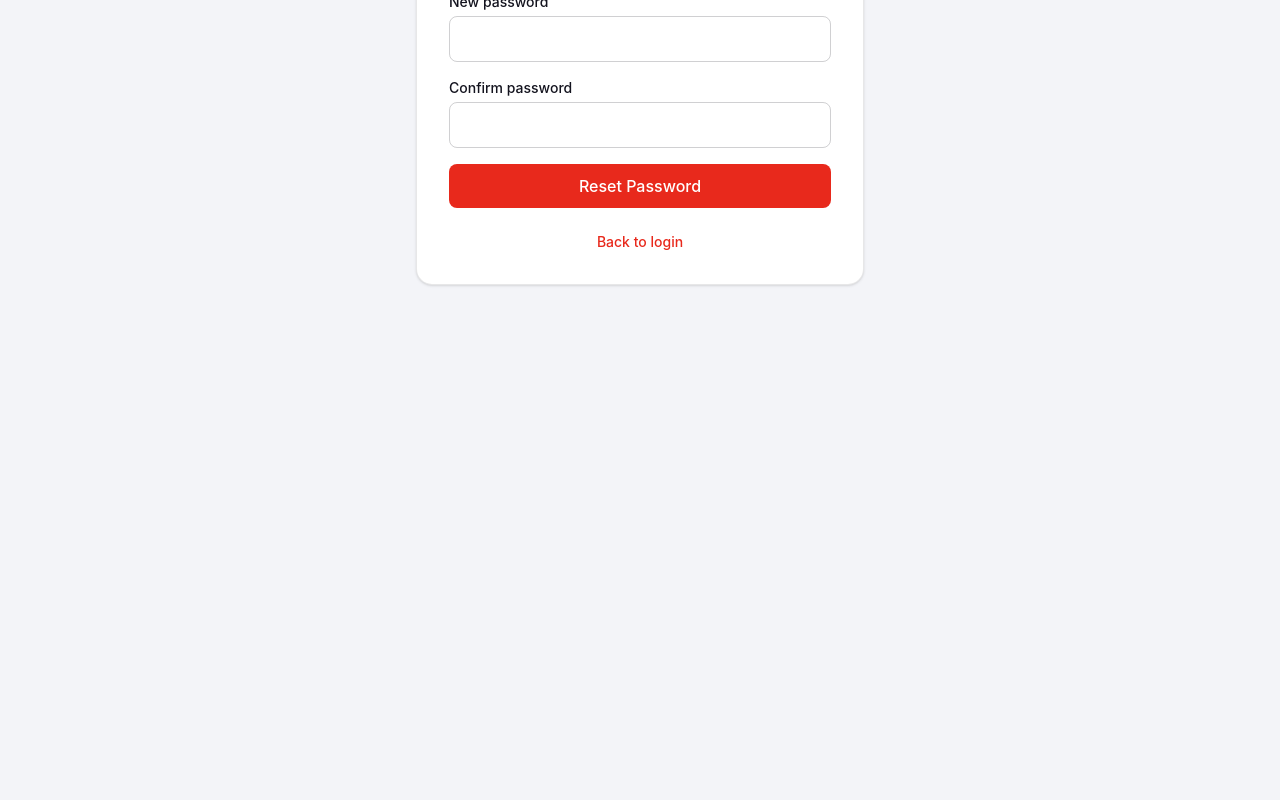
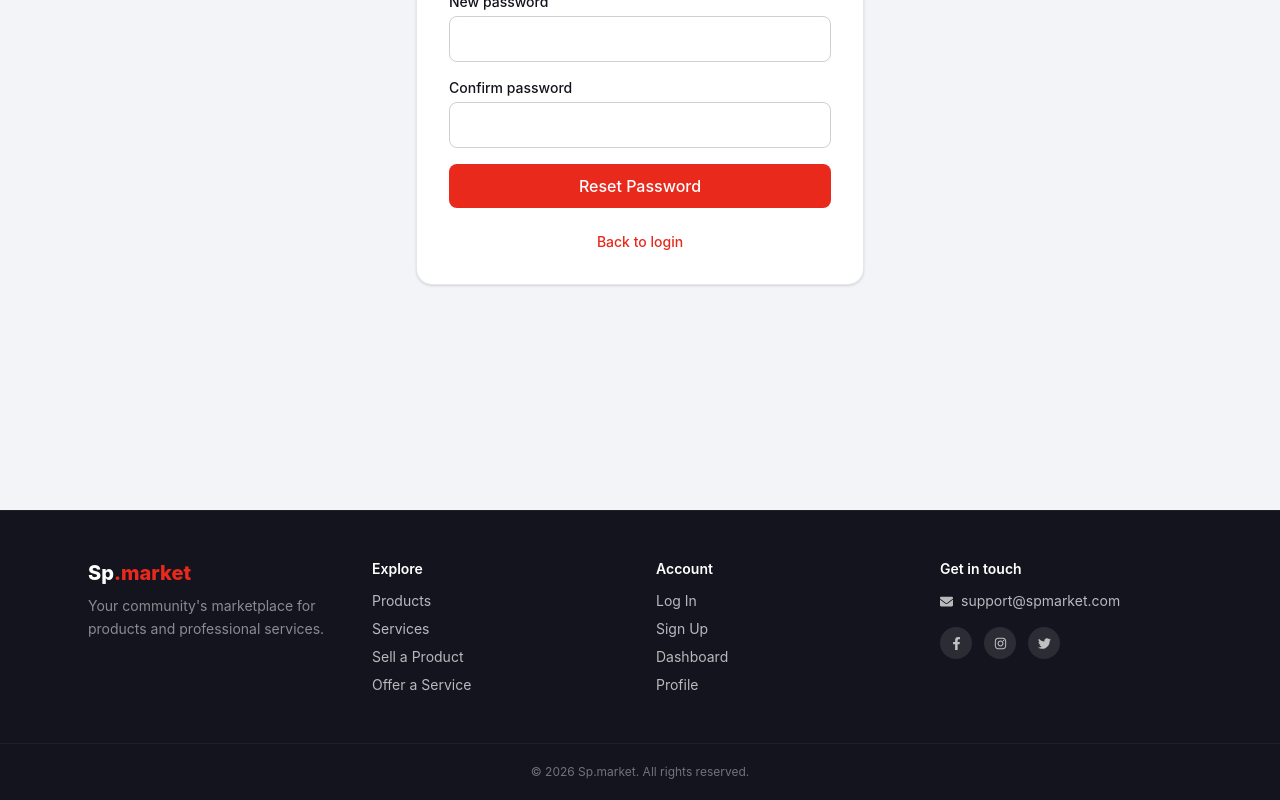
Before and after one commit to esharajpoot156-max/Sp_market, a React (Vite) app in the folder Sp_frontend/: page /reset-password/1 in a window 1280 px wide. Shown: the part 347-1147 px from the top of the page. Before the commit the page ends 800 px from the top, so only its background shows below. Built offline with nearby package versions, Linux system fonts and the light colour scheme; no server answers.

Commit message:
add footer

```diff
--- a/Sp_frontend/src/App.jsx
+++ b/Sp_frontend/src/App.jsx
@@ -28,7 +28,7 @@ import Profile from "./pages/Profile";
 import { ThemeProvider } from "./context/ThemeContext";
 import ForgotPassword from "./pages/ForgotPassword";
 import ResetPassword from "./pages/ResetPassword";
-
+import Footer from "./components/Footer";
 
 
 
@@ -69,6 +69,7 @@ function App() {
             <Route path="/reset-password/:token" element={<ResetPassword />} />
 
           </Routes>
+          <Footer />
         </BrowserRouter>
       </SocketProvider>
     </AuthProvider>
--- /dev/null
+++ b/Sp_frontend/src/components/Footer.jsx
@@ -0,0 +1,67 @@
+import { Link } from "react-router-dom";
+import { FaFacebookF, FaInstagram, FaTwitter, FaEnvelope } from "react-icons/fa";
+
+const Footer = () => {
+  return (
+    <footer className="bg-secondary dark:bg-[#14121A] text-white/70 border-t border-white/5 mt-16">
+      <div className="max-w-6xl mx-auto px-6 py-12 grid grid-cols-2 md:grid-cols-4 gap-8">
+        {/* Brand */}
+        <div className="col-span-2 md:col-span-1">
+          <h3 className="text-xl font-extrabold text-white mb-2">
+            Sp<span className="text-primary">.market</span>
+          </h3>
+          <p className="text-sm text-white/50 leading-relaxed">
+            Your community's marketplace for products and professional services.
+          </p>
+        </div>
+
+        {/* Explore */}
+        <div>
+          <h4 className="text-sm font-semibold text-white mb-3">Explore</h4>
+          <ul className="space-y-2 text-sm">
+            <li><Link to="/" className="hover:text-primary transition">Products</Link></li>
+            <li><Link to="/services" className="hover:text-primary transition">Services</Link></li>
+            <li><Link to="/products/new" className="hover:text-primary transition">Sell a Product</Link></li>
+            <li><Link to="/services/new" className="hover:text-primary transition">Offer a Service</Link></li>
+          </ul>
+        </div>
+
+        {/* Account */}
+        <div>
+          <h4 className="text-sm font-semibold text-white mb-3">Account</h4>
+          <ul className="space-y-2 text-sm">
+            <li><Link to="/login" className="hover:text-primary transition">Log In</Link></li>
+            <li><Link to="/register" className="hover:text-primary transition">Sign Up</Link></li>
+            <li><Link to="/dashboard" className="hover:text-primary transition">Dashboard</Link></li>
+            <li><Link to="/profile" className="hover:text-primary transition">Profile</Link></li>
+          </ul>
+        </div>
+
+        {/* Contact */}
+        <div>
+          <h4 className="text-sm font-semibold text-white mb-3">Get in touch</h4>
+          <p className="flex items-center gap-2 text-sm mb-4">
+            <FaEnvelope size={13} /> support@spmarket.com
+          </p>
+          <div className="flex items-center gap-3">
+            <a href="#" className="w-8 h-8 flex items-center justify-center rounded-full bg-white/10 hover:bg-primary transition">
+              <FaFacebookF size={13} />
+            </a>
+            <a href="#" className="w-8 h-8 flex items-center justify-center rounded-full bg-white/10 hover:bg-primary transition">
+              <FaInstagram size={13} />
+            </a>
+            <a href="#" className="w-8 h-8 flex items-center justify-center rounded-full bg-white/10 hover:bg-primary transition">
+              <FaTwitter size={13} />
+            </a>
+          </div>
+        </div>
+      </div>
+
+      <div className="border-t border-white/5 py-5 text-center text-xs text-white/40">
+        © {new Date().getFullYear()} Sp.market. All rights reserved.
+      </div>
+    </footer>
+  );
+};
+
+export default Footer;
--- a/Sp_frontend/src/index.css
+++ b/Sp_frontend/src/index.css
@@ -47,7 +47,7 @@ body {
 
 .dark .text-secondary\/40,
 .dark .text-secondary\/30 {
-  color: rgba(232, 227, 222, 0.35) !important;
+  color: rgba(255, 252, 250, 0.35) !important;
 }
 
 .dark .border-secondary\/10,
--- a/Sp_frontend/src/pages/Home.jsx
+++ b/Sp_frontend/src/pages/Home.jsx
@@ -37,8 +37,7 @@ const Home = () => {
       {/* Hero with 3D perspective */}
       <div
       className="bg-secondary dark:bg-gradient-to-br dark:from-[#1F1B29] dark:to-[#2A1A1F] px-6 py-20 text-center overflow-hidden border-b border-white/5 dark:border-primary/10"
-      style={{ perspective: "1000px" }}
->
+      style={{ perspective: "1000px" }}>
         <h1 className="text-3xl md:text-5xl font-bold text-white mb-4 leading-tight" style={{ transformStyle: "preserve-3d" }}>
           <AnimatedText text="Buy, sell, and get things done" delayStart={0.1} />
           <br />
```
Also changed, not shown: 1 other file (tests, documents, lock files or other folders).
